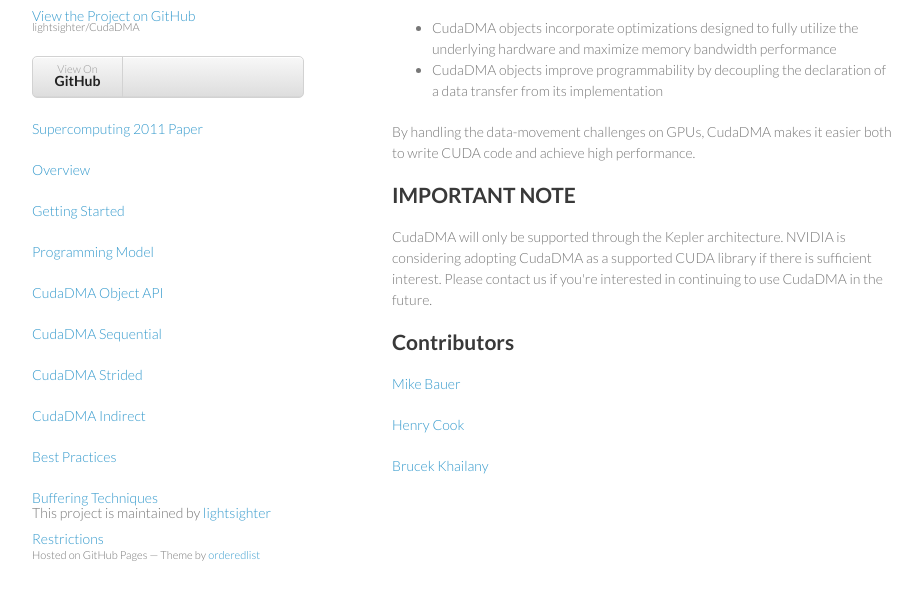
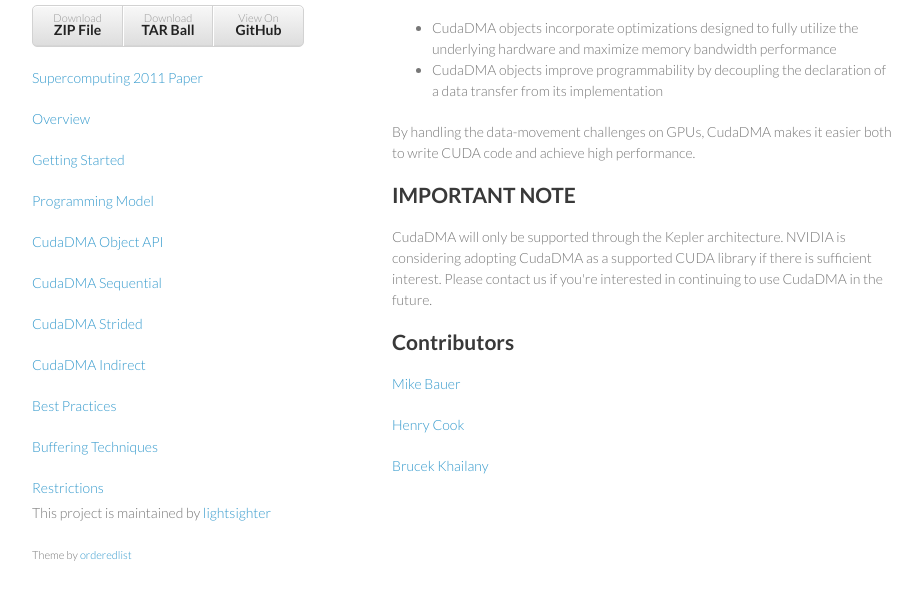
Before and after one commit to lightsighter/CudaDMA, a plain HTML site: page index.html in a window 1280 px wide. Shown: the part 166-766 px from the top of the page, without its empty margins (178-1100 px from the left). Drawn offline with Linux system fonts and the light colour scheme.

Commit message:
More edits to the website

```diff
--- a/index.html
+++ b/index.html
@@ -18,12 +18,11 @@
         <h1>CudaDMA</h1>
         <p>Emulating DMA Engines on GPUs for Performance and Portability</p>
 
-        <p class="view"><a href="https://github.com/lightsighter/CudaDMA">View the Project on GitHub <small>lightsighter/CudaDMA</small></a></p>
-
+        <!-- <p class="view"><a href="https://github.com/lightsighter/CudaDMA">View the Project on GitHub <small>lightsighter/CudaDMA</small></a></p> -->
 
         <ul>
-          <!-- <li><a href="https://github.com/lightsighter/CudaDMA/zipball/master">Download <strong>ZIP File</strong></a></li>
-          <li><a href="https://github.com/lightsighter/CudaDMA/tarball/master">Download <strong>TAR Ball</strong></a></li> -->
+          <li><a href="https://github.com/lightsighter/CudaDMA/zipball/master">Download <strong>ZIP File</strong></a></li>
+          <li><a href="https://github.com/lightsighter/CudaDMA/tarball/master">Download <strong>TAR Ball</strong></a></li>
           <li><a href="https://github.com/lightsighter/CudaDMA">View On <strong>GitHub</strong></a></li>
         </ul>
         <p><a href=https://github.com/lightsighter/CudaDMA/sc11.pdf">Supercomputing 2011 Paper</a></p>
@@ -64,7 +63,7 @@
       </section>
       <footer>
         <p>This project is maintained by <a href="https://github.com/lightsighter">lightsighter</a></p>
-        <p><small>Hosted on GitHub Pages &mdash; Theme by <a href="https://github.com/orderedlist">orderedlist</a></small></p>
+        <p><small>Theme by <a href="https://github.com/orderedlist">orderedlist</a></small></p>
       </footer>
     </div>
     <script src="javascripts/scale.fix.js"></script>
```
Also changed, not shown: 1 other file.
